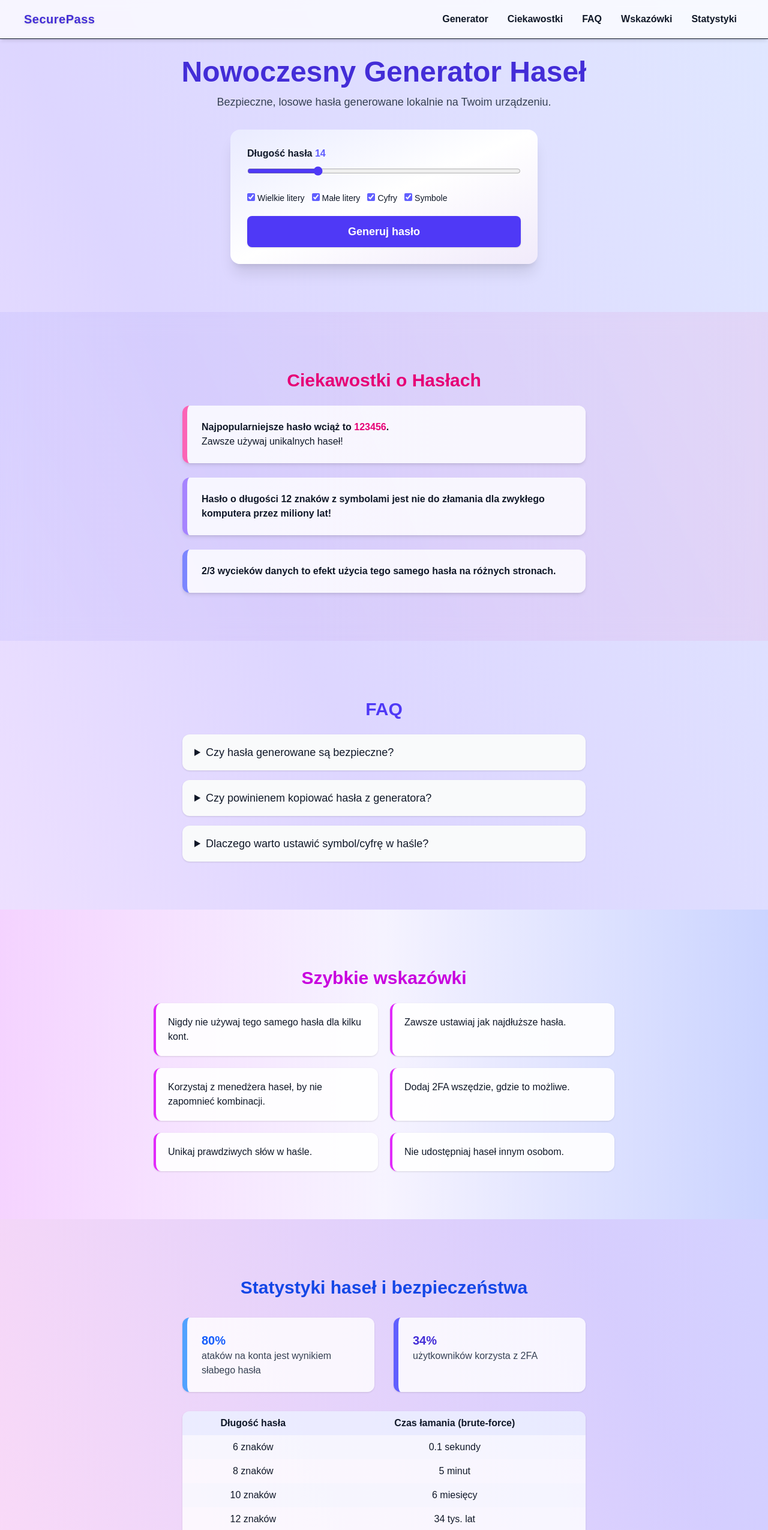
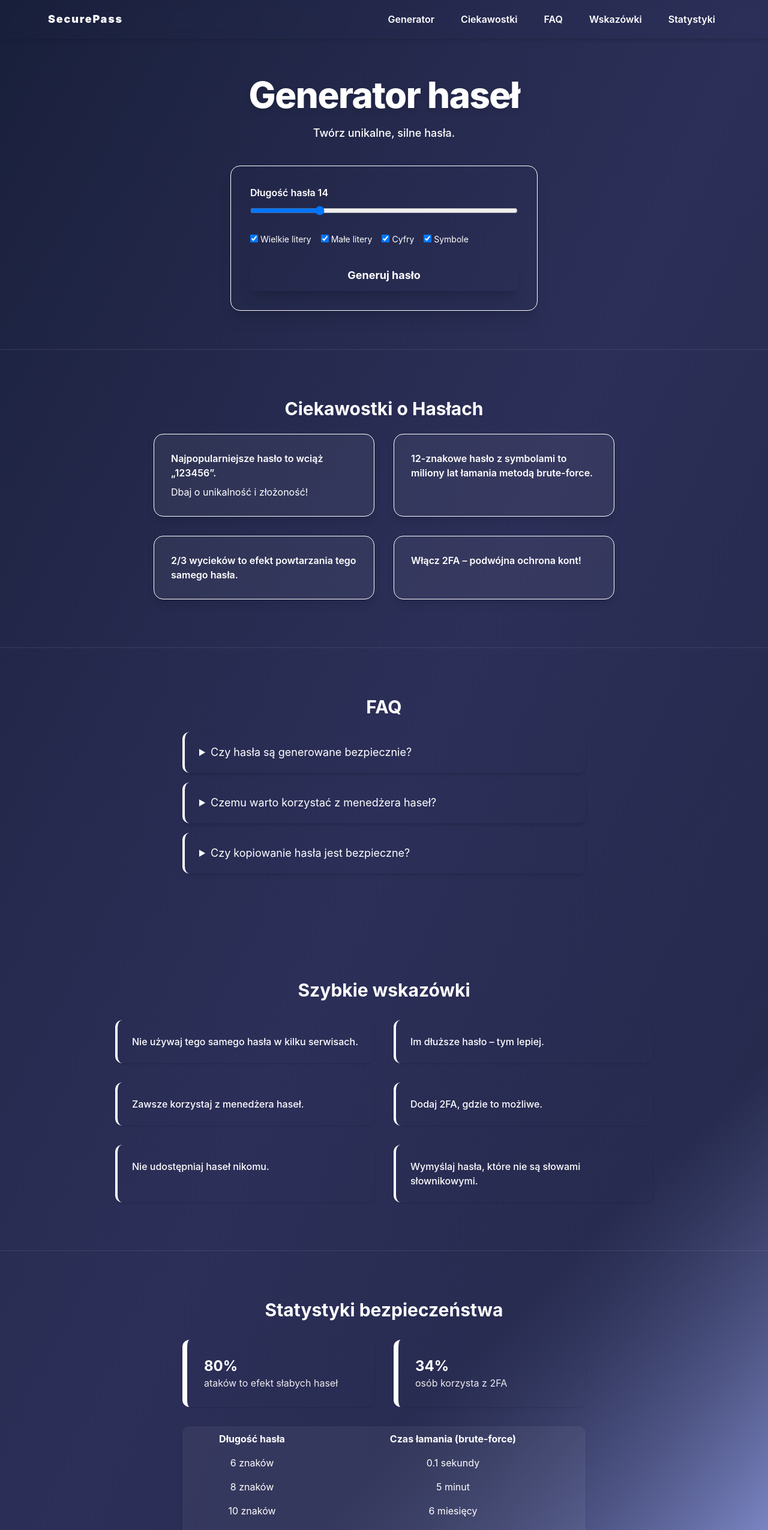
Before and after one commit to danskonieczny/password-generator-app, a Next.js app: page / in a window 1280 px wide. Shown: the top 2550 px of the page at 60% size. Built offline with nearby package versions, Linux system fonts and the light colour scheme.

Commit message:
design: change design to Stellar

```diff
--- a/src/app/components/Navigation.tsx
+++ b/src/app/components/Navigation.tsx
@@ -12,39 +12,30 @@ export default function Navigation({
   const [open, setOpen] = useState(false);
 
   return (
-    <nav className="fixed top-0 left-0 w-full z-40">
-      <div className="backdrop-blur bg-white/75 shadow-md flex items-center justify-between px-4 md:px-10 py-3 border-b gap-1">
-        <span className="font-extrabold text-indigo-700 text-xl tracking-wide drop-shadow">SecurePass</span>
-        <button
-          className="md:hidden px-3 py-2 text-indigo-700 border rounded-lg"
-          aria-label="Otwórz/zamknij menu"
-          onClick={() => setOpen(a => !a)}
-        >
-          <svg width="28" height="28" fill="none">
-            {open ? (
-              <path d="M7 21L21 7M7 7l14 14" stroke="#6366F1" strokeWidth="2" />
-            ) : (
-              <path d="M4 9h20M4 15h20" stroke="#6366F1" strokeWidth="2" />
-            )}
-          </svg>
-        </button>
-        <ul className="hidden md:flex gap-2 text-base font-semibold">
+    <nav className="fixed w-full top-0 z-40 bg-stellarBg/90 backdrop-blur border-b border-[#222a42]/40 shadow-md">
+      <div className="max-w-6xl mx-auto flex items-center justify-between py-3 px-4">
+        <span className="font-black tracking-widest text-lg text-stellarAccent">SecurePass</span>
+        <ul className="hidden md:flex gap-7 text-stellarIndigo font-semibold">
           {sections.map(sec => (
             <li key={sec.key}>
               <button
                 onClick={() => onNavigate(sec.key)}
-                className="px-3 py-2 hover:bg-indigo-100/60 rounded transition"
+                className="transition hover:text-stellarAccent py-2 px-2"
               >
                 {sec.label}
               </button>
             </li>
           ))}
         </ul>
+        <button
+          className="md:hidden border border-stellarIndigo text-stellarIndigo rounded px-4 py-1 bg-stellarCard/70"
+          onClick={() => setOpen(o => !o)}
+          aria-label="Otwórz/zamknij menu"
+        >Menu</button>
       </div>
-      {/* Mobile menu */}
       {open && (
-        <div className="md:hidden bg-white/95 border-b shadow drop-shadow-sm">
-          <ul className="flex flex-col gap-1 p-2 font-semibold">
+        <div className="md:hidden bg-stellarBg/95 border-b border-stellarIndigo/30">
+          <ul className="flex flex-col gap-1 p-3 text-stellarIndigo font-bold">
             {sections.map(sec => (
               <li key={sec.key}>
                 <button
@@ -52,7 +43,7 @@ export default function Navigation({
                     onNavigate(sec.key)
                     setOpen(false)
                   }}
-                  className="block w-full px-4 py-3 text-left hover:bg-indigo-50 rounded"
+                  className="block w-full px-4 py-3 text-left rounded hover:bg-stellarCard/80 hover:text-stellarAccent transition"
                 >
                   {sec.label}
                 </button>
--- a/src/app/components/PasswordGenerator.tsx
+++ b/src/app/components/PasswordGenerator.tsx
@@ -34,27 +34,27 @@ export default function PasswordGenerator() {
   }
 
   return (
-    <div className="rounded-2xl shadow-xl p-7 bg-gradient-to-br from-indigo-50/70 via-white to-pink-50/60">
+    <div className="rounded-2xl shadow-xl p-8 bg-stellarCard/80 border border-stellarAccent/30 text-white">
       <div>
-        <label className="block mb-2 font-semibold">Długość hasła <span className="text-indigo-500">{length}</span></label>
+        <label className="block mb-2 font-semibold text-stellarIndigo">Długość hasła <span className="text-stellarAccent">{length}</span></label>
         <input
           type="range"
           min={8}
           max={32}
           value={length}
           onChange={e => setLength(+e.target.value)}
-          className="accent-indigo-600 w-full"
+          className="accent-stellarAccent w-full"
         />
       </div>
-      <div className="flex gap-3 flex-wrap my-5 text-sm">
-        <label><input type="checkbox" checked={upper} onChange={e => setUpper(e.target.checked)} className="accent-indigo-500 mr-1" />Wielkie litery</label>
-        <label><input type="checkbox" checked={lower} onChange={e => setLower(e.target.checked)} className="accent-indigo-500 mr-1" />Małe litery</label>
-        <label><input type="checkbox" checked={number} onChange={e => setNumber(e.target.checked)} className="accent-indigo-500 mr-1" />Cyfry</label>
-        <label><input type="checkbox" checked={symbol} onChange={e => setSymbol(e.target.checked)} className="accent-indigo-500 mr-1" />Symbole</label>
+      <div className="flex gap-4 flex-wrap my-6 text-sm">
+        <label><input type="checkbox" checked={upper} onChange={e => setUpper(e.target.checked)} className="accent-stellarAccent mr-1" />Wielkie litery</label>
+        <label><input type="checkbox" checked={lower} onChange={e => setLower(e.target.checked)} className="accent-stellarAccent mr-1" />Małe litery</label>
+        <label><input type="checkbox" checked={number} onChange={e => setNumber(e.target.checked)} className="accent-stellarAccent mr-1" />Cyfry</label>
+        <label><input type="checkbox" checked={symbol} onChange={e => setSymbol(e.target.checked)} className="accent-stellarAccent mr-1" />Symbole</label>
       </div>
       <button
         onClick={generate}
-        className="w-full py-3 font-bold rounded-lg bg-indigo-600 hover:bg-indigo-700 text-white text-lg shadow transition"
+        className="w-full py-3 font-bold rounded-lg bg-stellarAccent hover:bg-[#ff874c] text-white text-lg shadow-xl transition"
       >
         Generuj hasło
       </button>
@@ -65,17 +65,17 @@ export default function PasswordGenerator() {
               value={pwd}
               readOnly
               spellCheck={false}
-              className="w-full px-4 py-3 rounded-lg border text-xl font-mono tracking-widest bg-gray-50 outline-indigo-500"
+              className="w-full px-4 py-3 rounded-lg border text-xl font-mono tracking-widest bg-stellarBg/80 outline-stellarAccent text-white"
               style={{ letterSpacing: "0.12em" }}
             />
             <button
               onClick={copy}
-              className="absolute right-2 top-1/2 -translate-y-1/2 bg-indigo-100 hover:bg-indigo-500 hover:text-white border-indigo-200 border px-3 py-1 rounded font-semibold shadow transition text-indigo-700"
+              className="absolute right-2 top-1/2 -translate-y-1/2 bg-stellarAccent/80 text-white border-2 border-white/10 px-3 py-1 rounded font-semibold shadow-lg transition hover:bg-stellarAccent"
             >
               {copied ? <Check size={22} /> : "Kopiuj"}
             </button>
           </div>
-          <div className="mt-2 text-xs text-gray-500 text-right">Hasło jest generowane lokalnie</div>
+          <div className="mt-2 text-xs text-stellarIndigo/80 text-right">Hasło generowane lokalnie</div>
         </div>
       )}
     </div>
--- a/src/app/globals.css
+++ b/src/app/globals.css
@@ -24,7 +24,7 @@
 }
 
 body {
-  background: var(--background);
   color: var(--foreground);
-  font-family: Arial, Helvetica, sans-serif;
+  font-family: 'Inter', 'Segoe UI', Arial, sans-serif;
+  background: linear-gradient(135deg, #181F3A 0%, #232848 75%, #9DAAF2 100%);
 }
--- a/src/app/page.tsx
+++ b/src/app/page.tsx
@@ -1,5 +1,4 @@
 "use client";
-
 import { useRef } from "react";
 import Navigation from "./components/Navigation";
 import PasswordGenerator from "./components/PasswordGenerator";
@@ -18,106 +17,111 @@ export default function Page() {
     trivia: useRef<HTMLElement>(null),
     faq: useRef<HTMLElement>(null),
     tips: useRef<HTMLElement>(null),
-    stats: useRef<HTMLElement>(null),
+    stats: useRef<HTMLElement>(null)
   };
-
   const handleNavigate = (key: string) => {
     refs[key as keyof typeof refs]?.current?.scrollIntoView({ behavior: "smooth" });
   };
 
   return (
-    <div className="bg-gradient-to-bl min-h-screen from-indigo-100 via-violet-200 to-fuchsia-100 text-gray-900">
+    <div className="min-h-screen bg-stellarBg bg-gradient-to-br from-stellarBg via-[#2C2F58] to-stellarIndigo text-white font-sans relative overflow-x-hidden">
       <Navigation sections={SECTIONS} onNavigate={handleNavigate} />
 
       {/* Generator */}
-      <section ref={refs.generator} id="generator" className="pt-24 pb-20 px-4 md:px-0 flex flex-col items-center">
-        <h1 className="text-4xl md:text-5xl text-indigo-700 font-black mb-3 text-center">Nowoczesny Generator Haseł</h1>
-        <div className="text-lg mb-8 max-w-2xl text-center text-gray-700 font-medium">
-          Bezpieczne, losowe hasła generowane lokalnie na Twoim urządzeniu.
-        </div>
+      <section ref={refs.generator} id="generator" className="pt-32 pb-16 flex flex-col items-center">
+        <h1 className="text-4xl md:text-6xl font-extrabold text-center tracking-tight text-white mb-5 drop-shadow-lg">
+          Generator haseł
+        </h1>
+        <p className="text-center text-lg mb-10 text-stellarIndigo/90 max-w-xl mx-auto font-medium">
+          Twórz unikalne, silne hasła.
+        </p>
         <div className="w-full max-w-lg">
           <PasswordGenerator />
         </div>
       </section>
 
-      {/* Trivia */}
-      <section ref={refs.trivia} id="trivia" className="relative pt-24 pb-20 px-4 bg-gradient-to-r from-indigo-400/10 to-pink-400/10 backdrop-blur-lg">
-        <h2 className="text-3xl font-bold text-pink-600 text-center mb-6">Ciekawostki o Hasłach</h2>
-        <div className="max-w-2xl mx-auto grid gap-6">
-          <div className="bg-white/80 rounded-xl p-6 shadow-md border-l-8 border-pink-400">
-            <b>Najpopularniejsze hasło wciąż to <span className="text-pink-600">123456</span>.</b><br />
-            Zawsze używaj unikalnych haseł!
+      {/* Ciekawostki */}
+      <section ref={refs.trivia} id="trivia" className="py-20 bg-stellarCard/80 border-y border-white/10">
+        <h2 className="text-3xl font-bold mb-6 text-stellarIndigo text-center">Ciekawostki o Hasłach</h2>
+        <div className="max-w-3xl mx-auto grid gap-8 md:grid-cols-2">
+          <div className="p-7 rounded-2xl shadow-lg bg-white/5 border border-stellarAccent/30">
+            <span className="text-stellarAccent font-semibold">Najpopularniejsze hasło to wciąż „123456”.</span>
+            <div className="text-stellarIndigo/80 mt-2">Dbaj o unikalność i złożoność!</div>
           </div>
-          <div className="bg-white/80 rounded-xl p-6 shadow-md border-l-8 border-violet-400">
-            <b>Hasło o długości 12 znaków z symbolami jest nie do złamania dla zwykłego komputera przez miliony lat!</b>
+          <div className="p-7 rounded-2xl shadow-lg bg-white/5 border border-stellarIndigo/30">
+            <span className="text-stellarIndigo font-semibold">12-znakowe hasło z symbolami to miliony lat łamania metodą brute-force.</span>
           </div>
-          <div className="bg-white/80 rounded-xl p-6 shadow-md border-l-8 border-indigo-400">
-            <b>2/3 wycieków danych to efekt użycia tego samego hasła na różnych stronach.</b>
+          <div className="p-7 rounded-2xl shadow-lg bg-white/5 border border-stellarPurple/30">
+            <span className="text-stellarPurple font-semibold">2/3 wycieków to efekt powtarzania tego samego hasła.</span>
+          </div>
+          <div className="p-7 rounded-2xl shadow-lg bg-white/5 border border-stellarAccent/30">
+            <span className="text-stellarAccent font-semibold">Włącz 2FA – podwójna ochrona kont!</span>
           </div>
         </div>
       </section>
 
       {/* FAQ */}
-      <section ref={refs.faq} id="faq" className="pt-24 pb-20 px-4">
-        <h2 className="text-3xl font-bold text-indigo-600 text-center mb-6">FAQ</h2>
-        <div className="max-w-2xl mx-auto space-y-4">
+      <section ref={refs.faq} id="faq" className="py-20">
+        <h2 className="text-3xl font-bold mb-6 text-center text-stellarAccent">FAQ</h2>
+        <div className="max-w-2xl mx-auto">
           {[
               {
-              q: "Czy hasła generowane są bezpieczne?",
-              a: "Tak! Generator działa wyłącznie w Twojej przeglądarce. Każde hasło jest naprawdę losowe i nie trafia do sieci."
+                q: "Czy hasła są generowane bezpiecznie?",
+                a: "Hasła powstają lokalnie i nigdy nie są wysyłane w sieć."
               },
               {
-              q: "Czy powinienem kopiować hasła z generatora?",
-              a: "Kopiowanie jest wygodne, jednak najlepiej korzystać z menedżera haseł."
+                q: "Czemu warto korzystać z menedżera haseł?",
+                a: "Możesz zapisywać bardzo złożone hasła bez obaw o zapomnienie."
               },
               {
-              q: "Dlaczego warto ustawić symbol/cyfrę w haśle?",
-              a: "Każda dodatkowa grupa znaków wielokrotnie zwiększa czas łamania hasła."
+                q: "Czy kopiowanie hasła jest bezpieczne?",
+                a: "Najlepiej wklejać hasło tylko do zaufanych aplikacji. Później wyczyść schowek."
               }
             ].map((item, i) => (
-            <details key={i} className="bg-gray-50 rounded-xl px-5 py-4 shadow font-medium">
+              <details key={i} className="mb-4 bg-stellarCard/60 rounded-xl px-6 py-5 shadow-md border-l-4 border-stellarAccent">
                 <summary className="cursor-pointer text-lg">{item.q}</summary>
-              <div className="mt-2 text-gray-700">{item.a}</div>
+                <div className="mt-2 text-stellarIndigo/90">{item.a}</div>
               </details>
           ))}
         </div>
       </section>
 
-      {/* Tips */}
-      <section ref={refs.tips} id="tips" className="pt-24 pb-20 px-4 bg-gradient-to-r from-fuchsia-200/80 via-white/70 to-indigo-200/80">
-        <h2 className="text-3xl font-bold text-fuchsia-600 text-center mb-6">Szybkie wskazówki</h2>
-        <div className="max-w-3xl grid grid-cols-1 md:grid-cols-2 gap-5 mx-auto">
+      {/* Wskazówki */}
+      <section ref={refs.tips} id="tips" className="py-20 bg-gradient-to-r from-stellarCard/50 to-stellarIndigo/30">
+        <h2 className="text-3xl font-bold mb-8 text-stellarPurple text-center">Szybkie wskazówki</h2>
+        <div className="max-w-4xl mx-auto grid grid-cols-1 md:grid-cols-2 gap-8">
           {[
-            "Nigdy nie używaj tego samego hasła dla kilku kont.",
-            "Zawsze ustawiaj jak najdłuższe hasła.",
-            "Korzystaj z menedżera haseł, by nie zapomnieć kombinacji.",
-            "Dodaj 2FA wszędzie, gdzie to możliwe.",
-            "Unikaj prawdziwych słów w haśle.",
-            "Nie udostępniaj haseł innym osobom."
+            "Nie używaj tego samego hasła w kilku serwisach.",
+            "Im dłuższe hasło – tym lepiej.",
+            "Zawsze korzystaj z menedżera haseł.",
+            "Dodaj 2FA, gdzie to możliwe.",
+            "Nie udostępniaj haseł nikomu.",
+            "Wymyślaj hasła, które nie są słowami słownikowymi."
             ].map((tip, i) => (
-            <div key={i} className="rounded-xl p-5 shadow bg-white/90 border-l-4 border-fuchsia-500 font-medium">{tip}</div>
+              <div key={i} className="rounded-xl bg-stellarCard/80 border-l-4 border-stellarAccent/70 p-6 font-medium shadow">
+                {tip}
+              </div>
           ))}
         </div>
       </section>
 
-      {/* Stats */}
-      <section ref={refs.stats} id="stats" className="pt-24 pb-20 px-4 bg-gradient-to-l from-indigo-400/10 to-pink-400/10">
-        <h2 className="text-3xl font-bold text-blue-700 text-center mb-8">Statystyki haseł i bezpieczeństwa</h2>
-
+      {/* Statystyki */}
+      <section ref={refs.stats} id="stats" className="pt-20 pb-16 border-t border-white/10">
+        <h2 className="text-3xl font-bold mb-8 text-center text-stellarIndigo">Statystyki bezpieczeństwa</h2>
         <div className="max-w-2xl mx-auto space-y-8">
-          <div className="flex flex-col md:flex-row md:gap-8 gap-4">
-            <div className="flex-1 bg-white/80 shadow p-6 rounded-xl border-l-8 border-blue-400">
-              <span className="text-blue-600 font-bold text-xl">80%</span><br />
-              <span className="text-gray-700">ataków na konta jest wynikiem słabego hasła</span>
+          <div className="flex flex-col md:flex-row gap-8">
+            <div className="flex-1 bg-stellarCard/80 shadow p-7 rounded-xl border-l-8 border-stellarAccent/60">
+              <span className="text-stellarAccent text-2xl font-bold">80%</span><br />
+              <span className="text-white/90">ataków to efekt słabych haseł</span>
             </div>
-            <div className="flex-1 bg-white/80 shadow p-6 rounded-xl border-l-8 border-indigo-500">
-              <span className="text-indigo-700 font-bold text-xl">34%</span><br />
-              <span className="text-gray-700">użytkowników korzysta z 2FA</span>
+            <div className="flex-1 bg-stellarCard/80 shadow p-7 rounded-xl border-l-8 border-stellarPurple/60">
+              <span className="text-stellarPurple text-2xl font-bold">34%</span><br />
+              <span className="text-white/90">osób korzysta z 2FA</span>
             </div>
           </div>
-          <table className="w-full bg-white/80 shadow rounded-xl overflow-hidden text-center">
-            <thead>
-              <tr className="bg-indigo-200/30 font-bold">
+          <table className="w-full bg-white/5 shadow rounded-xl overflow-hidden text-center border border-white/10">
+            <thead className="bg-stellarCard/30 text-stellarIndigo font-bold">
+              <tr>
                 <th className="py-2">Długość hasła</th>
                 <th className="py-2">Czas łamania (brute-force)</th>
               </tr>
@@ -130,7 +134,7 @@ export default function Page() {
                 { len: 12, time: "34 tys. lat" },
                 { len: 14, time: "200 mln lat" }
               ].map((row, i) => (
-                <tr key={i} className={i%2===0 ? "bg-indigo-50/30" : ""}>
+                <tr key={i} className={i%2===0 ? "bg-stellarCard/40" : ""}>
                   <td className="py-2">{row.len} znaków</td>
                   <td className="py-2">{row.time}</td>
                 </tr>
@@ -140,9 +144,8 @@ export default function Page() {
         </div>
       </section>
 
-      {/* Stopka */}
-      <footer className="text-center py-8 opacity-70 text-xs">
-        &copy; {new Date().getFullYear()} SecurePass – Generator haseł na zawsze za darmo.
+      <footer className="text-center py-10 opacity-70 text-xs">
+        &copy; {new Date().getFullYear()} SecurePass – Stellar Styled Password Generator
       </footer>
     </div>
   );
--- a/tailwind.config.ts
+++ b/tailwind.config.ts
@@ -1,11 +1,20 @@
 import type { Config } from 'tailwindcss'
 const config: Config = {
+  theme: {
+    extend: {
+      colors: {
+        stellarBg: '#181F3A',
+        stellarCard: '#232848',
+        stellarAccent: '#FF6A3D',
+        stellarIndigo: '#9DAAF2',
+        stellarPurple: '#7C83FD'
+      }
+    }
+  },
   content: [
     "./app/**/*.{js,ts,jsx,tsx,mdx}",
-    "./pages/**/*.{js,ts,jsx,tsx,mdx}",
-    "./components/**/*.{js,ts,jsx,tsx,mdx}",
+    // oraz inne katalogi jeśli korzystasz
   ],
-  theme: { extend: {} },
   plugins: [],
-};
+}
 export default config;
```
Lines whose indentation alone changed are shown as unchanged.
